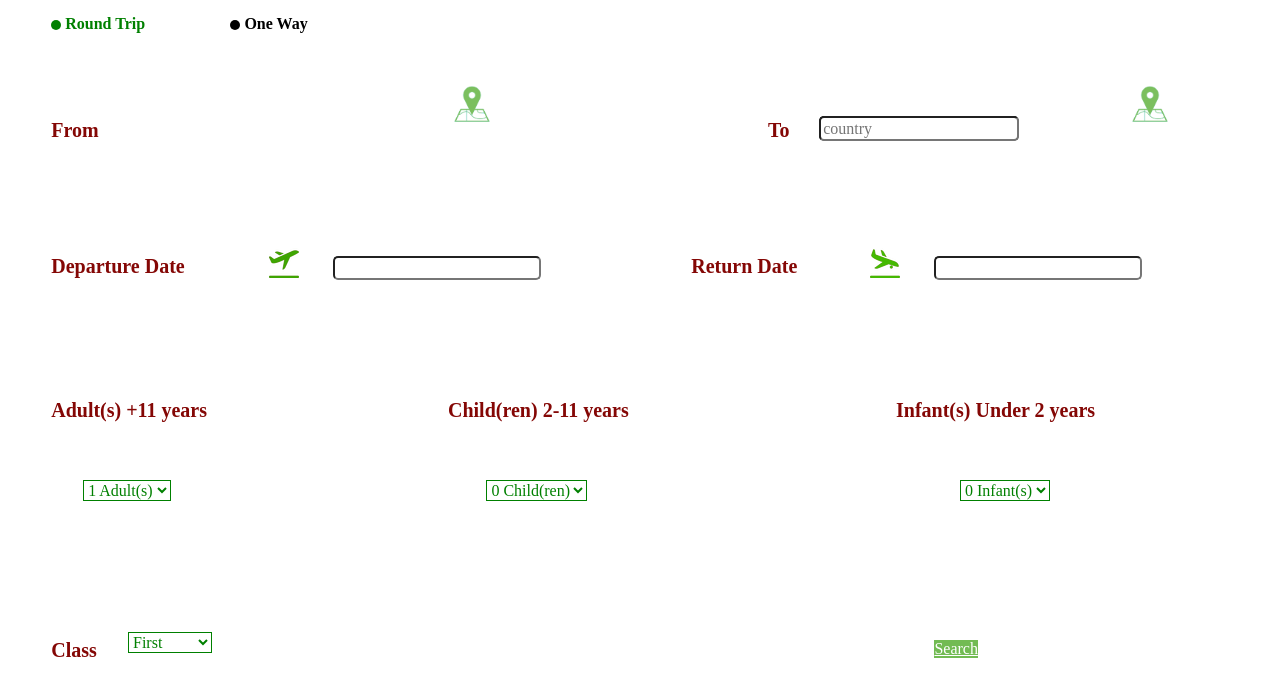
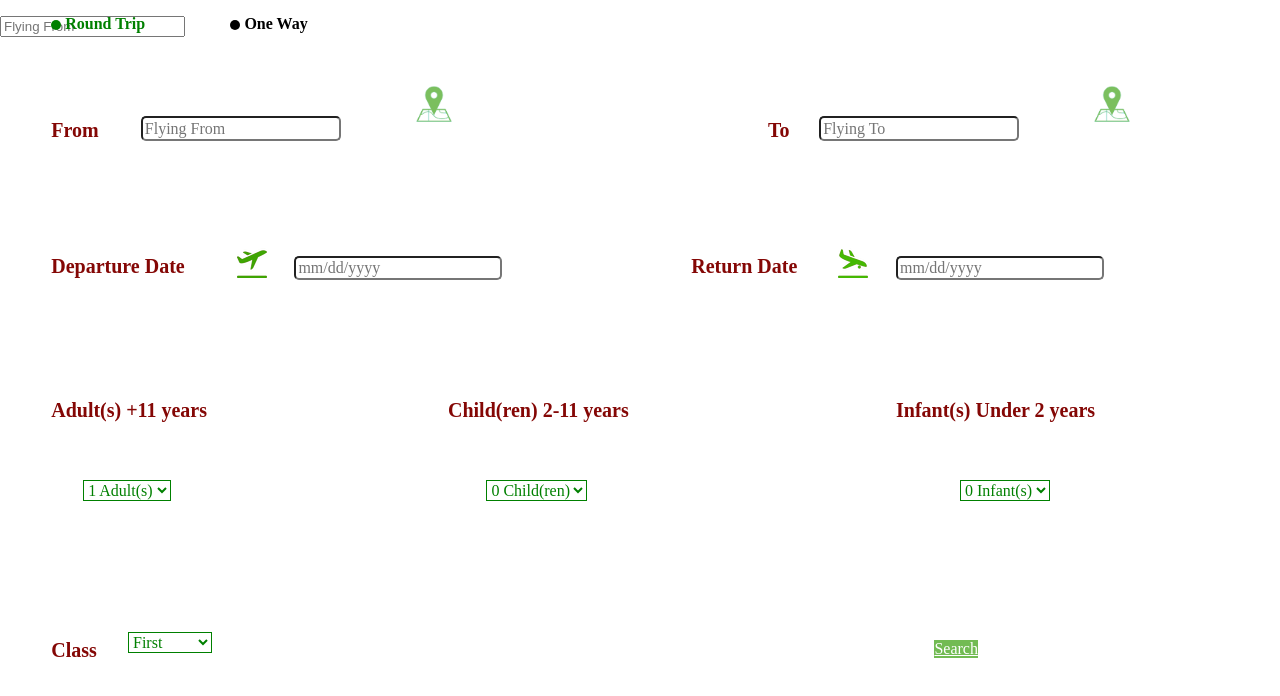
Before and after one commit to secourse2016/ana-gy-ahazar, a website: page public/views/book-search.html in a window 1280 px wide. Drawn offline with Linux system fonts and the light colour scheme; some packages are replaced by stand-ins of ours; files that its build step writes are made by us from their sources; a script that the page names is missing; files whose address does not match are found by name.

Commit message:
angular ui autocomplete

```diff
--- a/public/styles/book-search.css
+++ b/public/styles/book-search.css
@@ -77,12 +77,12 @@ body {
 .GPSFLogo {
  position: absolute;
  top: 10%;
- left: 35%;
+ left: 32%;
 }
 .GPSTLogo {
  position: absolute;
  top: 10%;
- left: 88%;
+ left: 85%;
 }
 
 
@@ -107,14 +107,14 @@ body {
 
  position: absolute;
  top: 31%;
- left: 21%;
+ left: 18.5%;
 
 }
 
 .RDLogo {
  position: absolute;
  top: 31%;
- left: 68%;
+ left: 65.5%;
 }
 .AD {
  color: #840705;
@@ -283,7 +283,7 @@ input[type="radio"]:checked + label {
 .DDate{
   position: absolute;
   top: 32%;
-  left: 26%;
+  left: 23%;
 
 }
 
@@ -291,7 +291,7 @@ input[type="radio"]:checked + label {
 .RDate{
   position: absolute;
   top: 32%;
-  left: 73%;
+  left: 70%;
 }
 
 .datepicker{
--- a/public/views/book-search.html
+++ b/public/views/book-search.html
@@ -1,5 +1,6 @@
 <div class="content">
 	<script type="text/javascript" src="book-search.js"></script>
+	<script src="http://cdnjs.cloudflare.com/ajax/libs/angular-ui-bootstrap/0.10.0/ui-bootstrap-tpls.js"></script>
 	<link rel="stylesheet" href="book-search.css">
 	<div class="top_block block_1">
 		<div class="From">From</div>
@@ -15,10 +16,10 @@
 			<img src="../assets/outgoing2.png">
 		</label>
 		<div class="DDate">
-			<input type="text" class="datepicker" id="datepicker"/>
+			<input type="text" placeholder="mm/dd/yyyy" class="datepicker" id="datepicker"/>
 		</div>
 		<div class="RDate">
-			<input type="text" class="datepicker" id="datepicker2"/>
+			<input type="text" placeholder="mm/dd/yyyy" class="datepicker" id="datepicker2"/>
 		</div>
 		<label class="RDLogo">
 			<img src="../assets/incoming2.png" id="RDlogo">
@@ -86,16 +87,28 @@
 			<option value="9">9 Infant(s)</option>
 		</select></p>
 	</div>
+
+	<input type="text" placeholder="Flying From" ng-model="from"
+	uib-typeahead="airport.iata as airport.iata for airport in Airports | filter:$viewValue | limitTo:10"
+	 class="form-control">
+
 	<input name="originAirports"
 	id="originAirports"
 	type="text"
 	placeholder="Flying From"
 	ng-model="selectedOrigin"
 	uib-typeahead="airport.iata for airport in Airports | filter:$viewValue | limitTo:10"
-	class="textox2",
-	typeahead-on-select="SetOriginAirport($item.iata)">
+	class="textox1">
 	<!-- <input type="text" placeholder="country" class="textox1"> -->
-	<input type="text" placeholder="country" class=" textox2">
+	<!-- <input type="text" placeholder="country" class=" textox2"> -->
+
+	<input name="destinationAirports"
+	id="destinationAirports"
+	type="text"
+	placeholder="Flying To"
+	ng-model="selectedDestination"
+	uib-typeahead="airport.iata for airport in Airports | filter:$viewValue | limitTo:10"
+	class="textox2">
 
 	<a href="book/outgoing" class="btn btn-success" id="Search">Search</a>
 
```
Also changed, not shown: public/scripts/controllers/searchController.js (+3 -7 lines), public/views/index.html (+1 -2 lines), public/scripts/libraries/ui-bootstrap-tpls-1.2.5.min.js.
